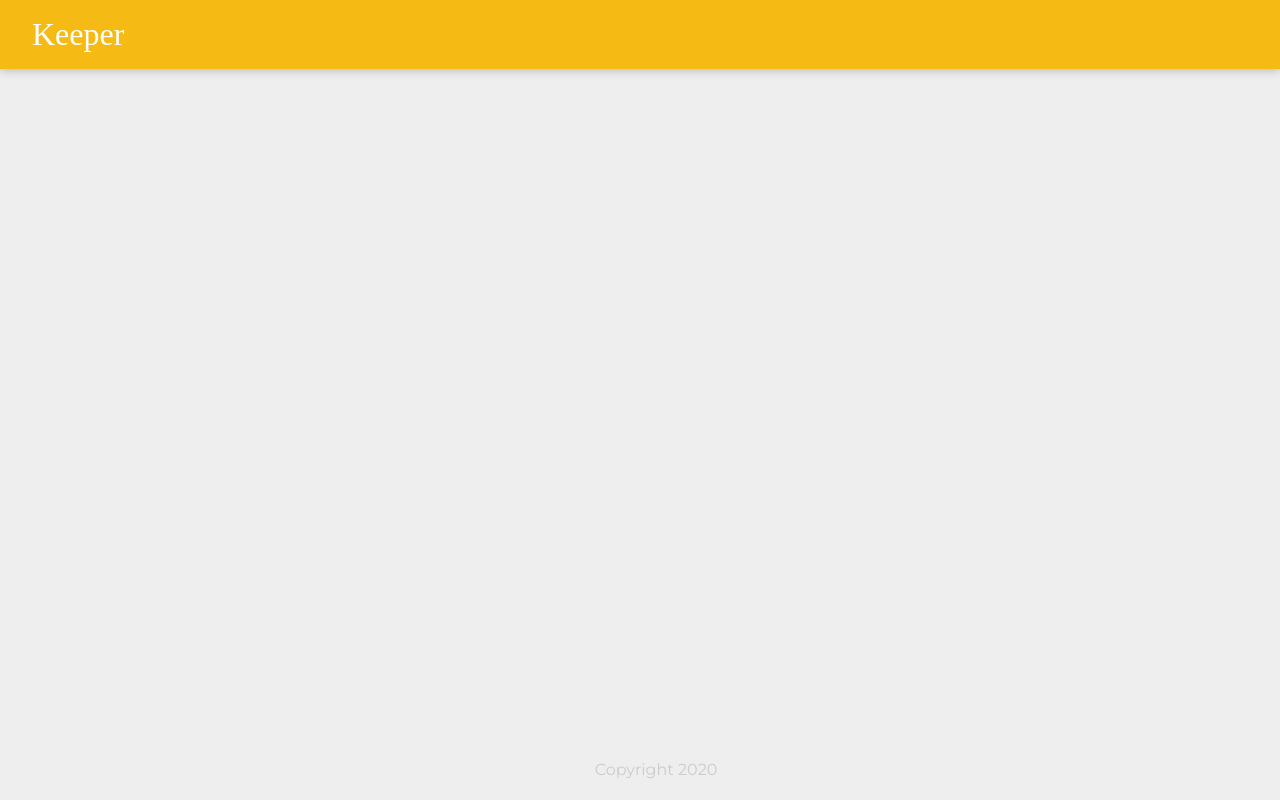
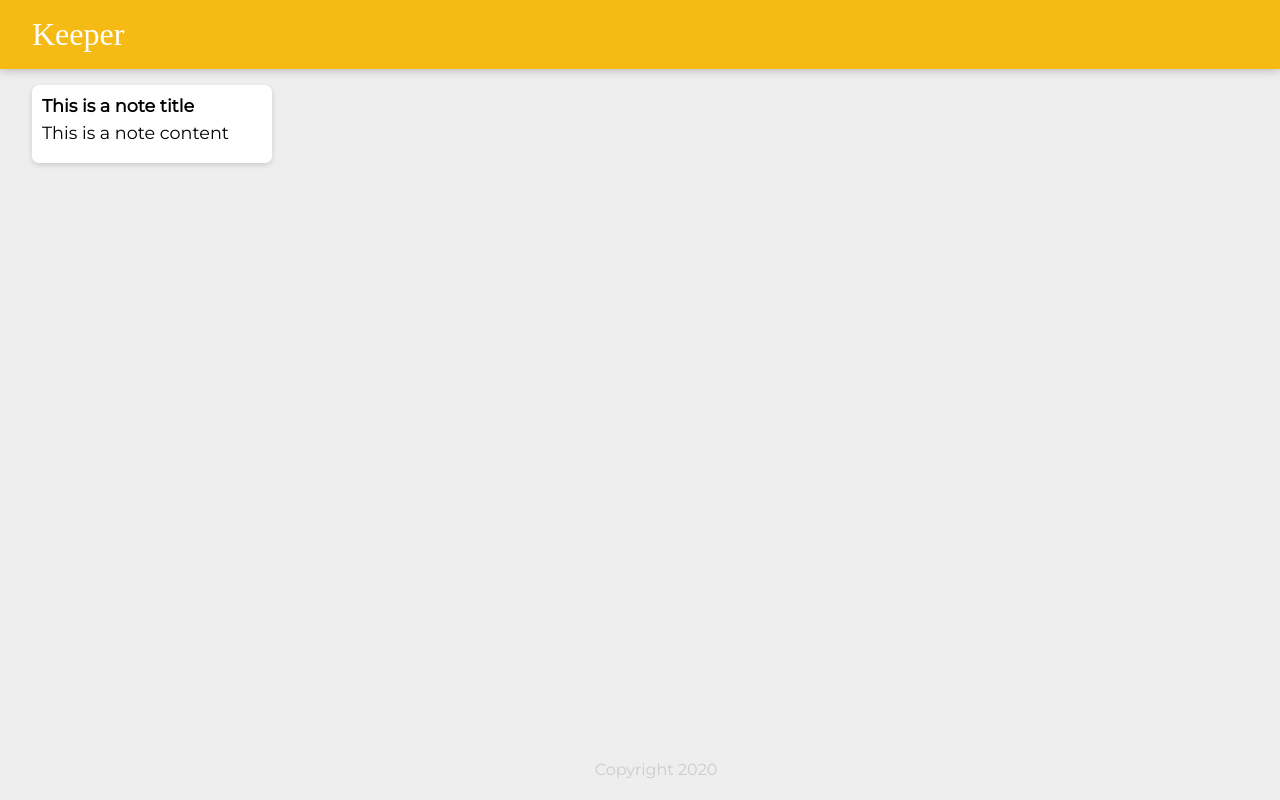
Before and after one commit to naina25/React-Keeper-App, a React (Create React App) app: page / in a window 1280 px wide. Built offline with nearby package versions, Linux system fonts and the light colour scheme; a web font is replaced by a local one.

Commit message:
Add Notes component

```diff
--- a/src/Components/App.jsx
+++ b/src/Components/App.jsx
@@ -1,11 +1,13 @@
 import React from "react";
 import Footer from "./Footer";
 import Header from "./Header";
+import Note from "./Note";
 
 function App() {
   return (
     <div>
       <Header />
+      <Note />
       <Footer />
     </div>
   );
--- /dev/null
+++ b/src/Components/Note.jsx
@@ -0,0 +1,12 @@
+import React from "react";
+
+export const Note = () => {
+  return (
+    <div className="note">
+      <h1>This is a note title</h1>
+      <p>This is a note content</p>
+    </div>
+  );
+};
+
+export default Note;
```
